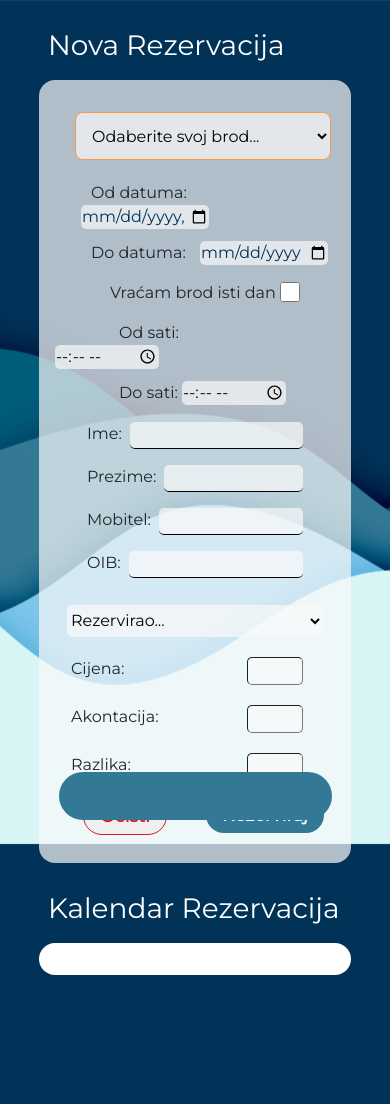
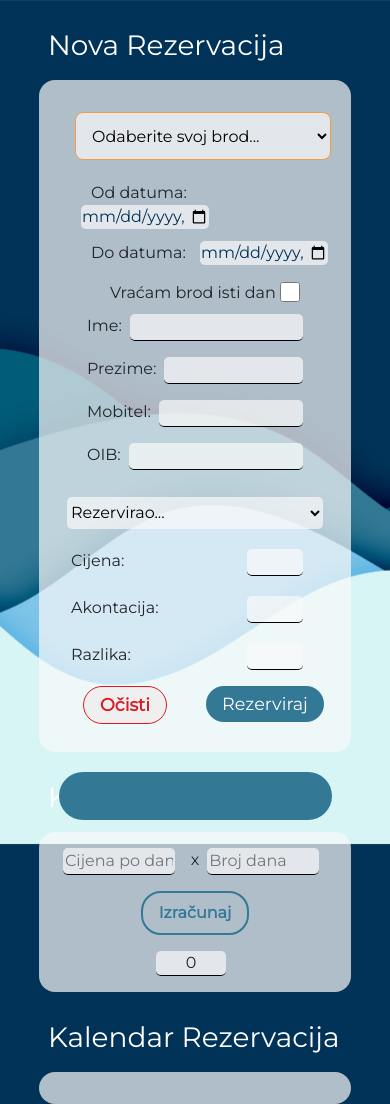
Before and after one commit to 0-bcda-0/porat-staff, a PHP site: page /addReservation/addReservation.php in a window 390 px wide. Before the commit the page ends 975 px from the top, so only its background shows below. Run offline with PHP 8.4, Linux system fonts and the light colour scheme; some libraries are stand-ins or nearby versions.

Commit message:
JJ - Auto Dark Mode Fix & Calculator .js feature & input syle fix
Mobile browseri od sada nebi trebali automacki mjenjati stranicu u dark mode.

Dodana .js funkcionalost kalkulatora za izracun cijene.

Ureden izgled input fieldova.

```diff
--- a/addReservation/addReservation.css
+++ b/addReservation/addReservation.css
@@ -69,7 +69,7 @@ input[type=number] {
 .add-panel-left{
   width: 80%;
   height: 75%;
-  background-color: white;
+  background-color: rgba(250, 250, 250, 0.7);;
   padding: 1.5rem;
   margin-left: auto;
   margin-right: auto;
@@ -80,14 +80,23 @@ input[type=number] {
 
 .add-panel-right{
   width: 80%;
-  height: 75%;
-  background-color: white;
+  height: 45%;
+  background-color: rgba(250, 250, 250, 0.7);;
   padding: 1.5rem;
   margin-left: auto;
   margin-right: auto;
   justify-content: center;
   border-radius: 1rem;
   border: 2px solid #F89B3E;
+}
+
+.calculator-input-field{
+  width: 10rem;
+  height: 3rem;
+  font-size: 20px;
+  text-align: center;
+  border: 2px solid #F89B3E;
+  border-radius: 0.5rem;
 }
 
 
@@ -200,6 +209,7 @@ padding-top: 1rem;
   padding-top: 0.65rem;
   margin-left: 1rem;
   display: flex;
+
 }
 
 
@@ -211,6 +221,8 @@ padding-top: 1rem;
   border-left: none;
   border-right:none;
   border-bottom: 1.5px solid black;
+  background-color: rgba(250, 250, 250, 0.70);
+    border-radius: 5px;
 }
 
 
@@ -229,6 +241,8 @@ padding-top: 1rem;
   width:100%;
   margin-right: 1rem;
   margin-left: 0.5rem;
+  background-color: rgba(250, 250, 250, 0.70);
+    border-radius: 5px;
 }
 
 /* mali dropdown */
@@ -336,7 +350,7 @@ padding-top: 1rem;
   margin-right: auto;
   padding: 0.3rem 1rem 0.3rem 1rem;
   border-radius: 20px;
-  font-weight: 700;
+  font-weight: 400;
   display: flex;
   align-items: center;
   justify-content: space-between;
@@ -389,6 +403,57 @@ padding-top: 1rem;
   visibility: visible;
   opacity: 1;
   transition: 0.5s;
+}
+
+.calculator-container{
+  height: 10% !important;
+  padding: 0;
+  display: flex;
+  justify-content: space-around;
+  align-items: center;
+}
+
+.calcInputContainer{
+  display: flex;
+  justify-content: space-around;
+}
+
+.calcInput{
+  width: 40%;
+  margin-right: 1rem;
+  margin-left: 0.5rem;
+  border-top: none;
+  border-left: none;
+  border-right:none;
+  border-bottom: 1.5px solid black;
+  background-color: rgba(250, 250, 250, 0.70);
+  border-radius: 5px;
+}
+
+.calcResult{
+  width: 25%;
+  margin-right: 1rem;
+  margin-left: 0.5rem;
+  border-top: none;
+  border-left: none;
+  border-right:none;
+  border-bottom: 1.5px solid black;
+  text-align: center;
+  background-color: rgba(250, 250, 250, 0.70);
+  border-radius: 5px;
+}
+
+.inputField{
+  background-color: rgba(250, 250, 250, 0.70);
+  border-radius: 5px;
+  border: none;
+}
+
+.inputFieldNumbers{
+  background-color: rgba(250, 250, 250, 0.70);
+  border-radius: 5px;
+  border: none;
+  border-bottom: 1px solid black;
 }
 
 
@@ -1023,4 +1088,17 @@ padding-top: 1rem;
     border-radius: 5px;
   }
 
+  .calcInput{
+    width: 100%;
+  }
+
+  .calculator-container{
+    gap: 1rem;
+  }
+
+  .calculator-container
+  {
+    flex-direction: column;
+  }
+
 }
--- a/addReservation/addReservation.php
+++ b/addReservation/addReservation.php
@@ -39,9 +39,9 @@ echo '
 
             <div class="add-inputs-top">
               <label class="add-date-label" for="addreserv-datum-od">Od datuma:</label>
-              <input type="datetime-local" id="addreserv-datum-od" required>
+              <input type="datetime-local" id="addreserv-datum-od" required class="inputField">
               <label class="add-date-label" for="addreserv-datum-do">Do datuma:</label>
-              <input type="date" id="addreserv-datum-do">
+              <input type="datetime-local" id="addreserv-datum-do" class="inputField">
             </div>
 
             <div class="add-radio-button-container">
@@ -49,12 +49,14 @@ echo '
               <input type="checkbox" id="ad-radio-button">
             </div>
 
+            <!--
             <div class="add-time-input-container">
               <label class="add-time-label" for="addreserv-vrijeme-od">Od sati:</label>
               <input type="time" id="addreserv-vrijeme-od" required>
               <label class="add-time-label" for="addreserv-vrijeme-do">Do sati:</label>
               <input type="time" id="addreserv-vrijeme-do" required>
             </div>
+            -->
 
           </div>
 
@@ -85,7 +87,7 @@ echo '
               <!-- desna strana bottom contenta -->
             <div class="add-panel-left-content-bottom-right-side">
               <div class="addDjelatnici-dropdown-container">
-                <select id="addDjelatnici-dropdown" required>
+                <select id="addDjelatnici-dropdown" required class="inputField">
                   <option value="">Rezervirao...</option>
                   <option value="orca">Jan Jurjec</option>
                   <option value="shark">Goran Bratoš</option>
@@ -95,15 +97,15 @@ echo '
               </div>
               <div class="add-input-bottomright-container">
                 <label for="addInput-cijena">Cijena: </label>
-                <input type="number" id="addInput-cijena"  required>
+                <input type="number" id="addInput-cijena"  required class="inputFieldNumbers">
               </div>
               <div class="add-input-bottomright-container">
                 <label for="addInput-akontacija">Akontacija: </label>
-                <input type="number" id="addInput-akontacija">
+                <input type="number" id="addInput-akontacija" class="inputFieldNumbers">
               </div>
               <div class="add-input-bottomright-container">
                 <label for="addInput-razlika">Razlika: </label>
-                <input type="number" id="addInput-razlika">
+                <input type="number" id="addInput-razlika" class="inputFieldNumbers">
               </div>
             </div>
 
@@ -136,15 +138,30 @@ echo '
 
       <div class="add-title-container">
         <div class="add-title">
+          Kalendar Cijene
+        </div>
+      </div>
+
+      <div class="add-panel-right calculator-container">
+      <div class="calcInputContainer">
+        <input type="number" id="calcPrice" name="calcPrice" placeholder="Cijena po danu" class="calcInput">
+        <div>x</div>
+        <input type="number" id="calcDays" name="calcDays" placeholder="Broj dana" class="calcInput">
+      </div>
+      <a href="#" onclick="calculatePrice()" class="button-edit">
+          <div class="button-text">Izračunaj</div>
+      </a>
+      <div class="calcResult" id="calcOutput">0</div>
+      </div>
+
+      <div class="add-title-container">
+        <div class="add-title">
           Kalendar Rezervacija
         </div>
       </div>
 
       <div class="add-panel-right">
         <div class="add-panel-right-content">
-        ';
-
-        echo '
         </div>
       </div>
 
--- a/css/background.css
+++ b/css/background.css
@@ -11,6 +11,9 @@
 
     /* za navigaciju */
     --transition-speed: 600ms;
+
+    /* tako da se ne prilagodava za dark mode */
+    color-scheme: light only;
 }
 
 body{
--- a/css/login.css
+++ b/css/login.css
@@ -10,7 +10,11 @@
 
     /* za navigaciju */
     --transition-speed: 600ms;
+
+    /* tako da se ne prilagodava za dark mode */
+    color-scheme: light only;
 }
+
 
 body{
     margin: 0;
--- a/header-footer/header.php
+++ b/header-footer/header.php
@@ -6,8 +6,8 @@ echo '
     <head>
         <!-- Required meta tags -->
         <meta charset="utf-8">
-        <!--<meta name="viewport" content="width=device-width, initial-scale=1, shrink-to-fit=no"> -->
         <meta name="viewport" content="width=device-width, initial-scale=1.0, maximum-scale=1.0, user-scalable=no">
+        <meta name="color-scheme" content="light only">
 
         <!-- CSS -->
         <link href="../css/bootstrap.min.css" rel="stylesheet">
--- a/index.php
+++ b/index.php
@@ -25,6 +25,7 @@ echo'
         <!-- Required meta tags -->
         <meta charset="utf-8">
         <meta name="viewport" content="width=device-width, initial-scale=1, shrink-to-fit=no">
+        <meta name="color-scheme" content="light only">
 
         <!-- Bootstrap CSS -->
         <link href="css/login.css" rel="stylesheet">
--- a/js/addReservation.js
+++ b/js/addReservation.js
@@ -18,3 +18,9 @@ document.getElementById("reservationForm").addEventListener("keypress", function
     document.getElementById("submitButton").click();
   }
 });
+
+// 7. Funkcionalnost: Izračun cijene
+function calculatePrice() {
+  // One liner za izračun cijene
+  document.getElementById("calcOutput").innerHTML = document.getElementById("calcPrice").value * document.getElementById("calcDays").value + " €";
+}
--- a/rotated/rotated.css
+++ b/rotated/rotated.css
@@ -10,7 +10,7 @@ body {
 
 .title {
     position: fixed;
-    bottom: 50px;
+    top: 50px;
     left: 20px;
 
     font-size: 2rem;
```
